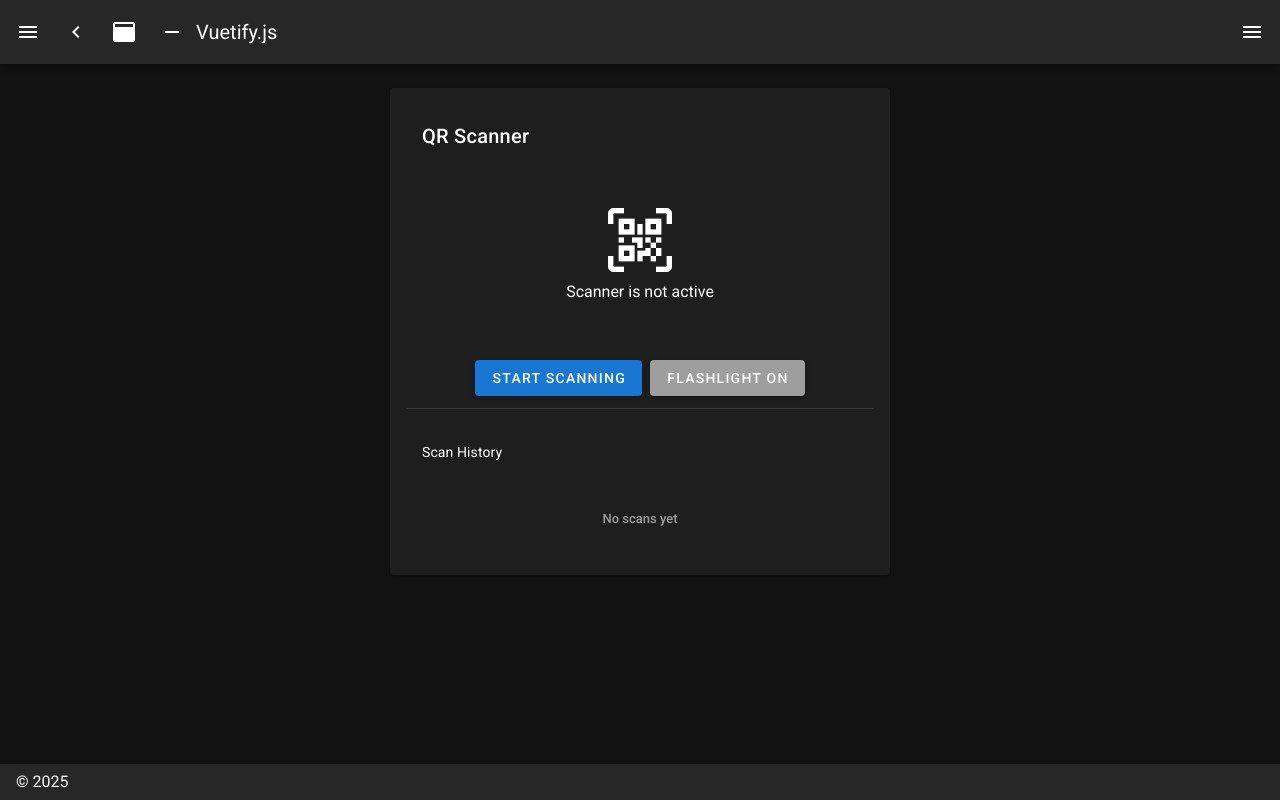
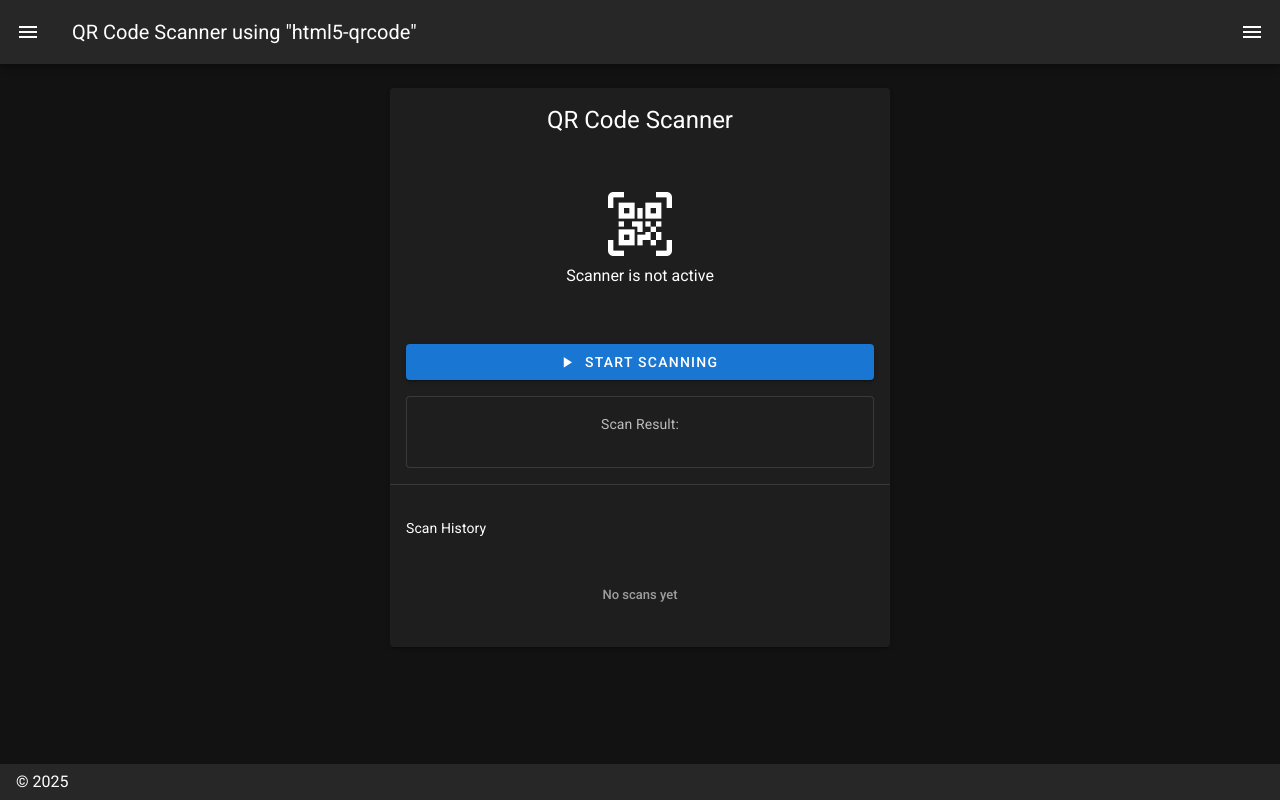
Before and after one commit to almar26/nuxt-qr-scanner, a Nuxt app: page /html5-qrcode in a window 1280 px wide. Built offline with nearby package versions, Linux system fonts and the light colour scheme; what vue-qrcode-reader would draw is missing.

Commit message:
update qr scanner ui

```diff
--- a/components/QrScanner.vue
+++ b/components/QrScanner.vue
@@ -1,7 +1,8 @@
 <template>
   <v-container>
-    <v-card class="mx-auto pa-4" max-width="500">
-      <v-card-title>QR Scanner</v-card-title>
+
+    <v-card class="mx-auto" max-width="500">
+      <v-card-title class="headline justify-center">QR Code Scanner</v-card-title>
 
       <!-- Scanner area -->
       <transition name="fade">
@@ -17,7 +18,6 @@
 
         </div>
 
-
         <!-- When not scanning -->
         <div v-else class="text-center py-10 text-grey">
           <v-icon size="64">mdi-qrcode-scan</v-icon>
@@ -25,18 +25,30 @@
         </div>
       </transition>
 
-      <!-- Action buttons -->
-      <v-row justify="center" class="mt-4">
-        <v-btn color="primary" @click="startScanner" v-if="!isScanning">
-          Start Scanning
+      <v-card-text>
+        <v-btn block color="primary" @click="startScanner" v-if="!isScanning">
+          <v-icon left>mdi-play</v-icon> Start Scanning
         </v-btn>
-        <v-btn color="error" @click="stopScanner" v-else>
-          Stop Scanning
+        <v-btn block color="error" @click="stopScanner" v-else>
+          <v-icon left>mdi-stop</v-icon> Stop Scanning
         </v-btn>
-        <v-btn  :color="torchOn ? 'yellow darken-2' : 'grey'" class="ml-2" @click="toggleTorch">
+        <v-btn v-if="torchSupported" :color="torchOn ? 'yellow darken-2' : 'grey'" class="ml-2" @click="toggleTorch">
           {{ torchOn ? 'Flashlight Off' : 'Flashlight On' }}
         </v-btn>
-      </v-row>
+
+
+        <!-- Result -->
+
+        <v-card outlined class="mt-4">
+          <v-card-subtitle class="text-center">Scan Result:</v-card-subtitle>
+          <v-card-text class="text-center">
+            {{ result }}
+          </v-card-text>
+
+        </v-card>
+      </v-card-text>
+
+
       <v-row>
         <v-col>
           <!-- Error -->
@@ -44,10 +56,15 @@
             {{ error }}
           </v-alert>
 
+
+
           <!-- Scan Result -->
-          <v-alert v-if="result" type="success" dense class="mt-4">
+          <!-- <v-alert v-if="result" type="success" dense class="mt-4">
             Scanned: {{ result }}
-          </v-alert>
+          </v-alert> -->
+
+
+
 
           <!-- History -->
           <v-divider></v-divider>
@@ -95,6 +112,8 @@ export default {
       isLoading: false,
       result: null,
       error: null,
+      snackbarError: false,
+      snackbarResult: false,
       history: [],
       torchOn: false,
       torchSupported: false,
@@ -116,17 +135,12 @@ export default {
           this.html5QrCode = new Html5Qrcode("reader");
 
           await this.html5QrCode.start(
-            //this.cameraId,
             { facingMode: "environment" },
             { fps: 10, qrbox: { width: 250, height: 250 } },
             this.onScanSuccess,
             this.onScanError
           );
 
-          // Torch support
-          const track = this.html5QrCode.getRunningTrack();
-          const capabilities = track?.getCapabilities?.();
-          this.torchSupported = capabilities?.torch || false;
         } catch (err) {
           console.error("Start error:", err);
           this.error = "Failed to start scanner: " + (err.message || err);
@@ -148,29 +162,11 @@ export default {
       }
     },
 
-    async toggleTorch() {
-      try {
-        const track = this.html5QrCode?.getRunningTrack();
-        const capabilities = track?.getCapabilities?.();
-        if (!capabilities?.torch) {
-          this.error = "Torch not supported on this device.";
-          return;
-        }
-
-        this.torchOn = !this.torchOn;
-
-        await track.applyConstraints({
-          advanced: [{ torch: this.torchOn }],
-        });
-      } catch (err) {
-        console.error("toggleTorch error:", err);
-        this.error = "Failed to toggle flashlight.";
-      }
-    },
 
     onScanSuccess(decodedText) {
 
       this.result = decodedText;
+      this.snackbarResult = true;
       this.history.unshift({
         text: decodedText,
         time: new Date()
--- a/layouts/default.vue
+++ b/layouts/default.vue
@@ -30,24 +30,7 @@
       app
     >
       <v-app-bar-nav-icon @click.stop="drawer = !drawer" />
-      <v-btn
-        icon
-        @click.stop="miniVariant = !miniVariant"
-      >
-        <v-icon>mdi-{{ `chevron-${miniVariant ? 'right' : 'left'}` }}</v-icon>
-      </v-btn>
-      <v-btn
-        icon
-        @click.stop="clipped = !clipped"
-      >
-        <v-icon>mdi-application</v-icon>
-      </v-btn>
-      <v-btn
-        icon
-        @click.stop="fixed = !fixed"
-      >
-        <v-icon>mdi-minus</v-icon>
-      </v-btn>
+
       <v-toolbar-title>{{ title }}</v-toolbar-title>
       <v-spacer />
       <v-btn
@@ -126,7 +109,7 @@ export default {
       miniVariant: false,
       right: true,
       rightDrawer: false,
-      title: 'Vuetify.js'
+      title: 'QR Code Scanner using "html5-qrcode"'
     }
   }
 }
--- a/nuxt.config.js
+++ b/nuxt.config.js
@@ -6,8 +6,8 @@ export default {
 
   // Global page headers: https://go.nuxtjs.dev/config-head
   head: {
-    titleTemplate: '%s - nuxt-qr-scanner',
-    title: 'nuxt-qr-scanner',
+    titleTemplate: '%s - Nuxt 2',
+    title: 'QR Code Scanner',
     htmlAttrs: {
       lang: 'en'
     },
```
